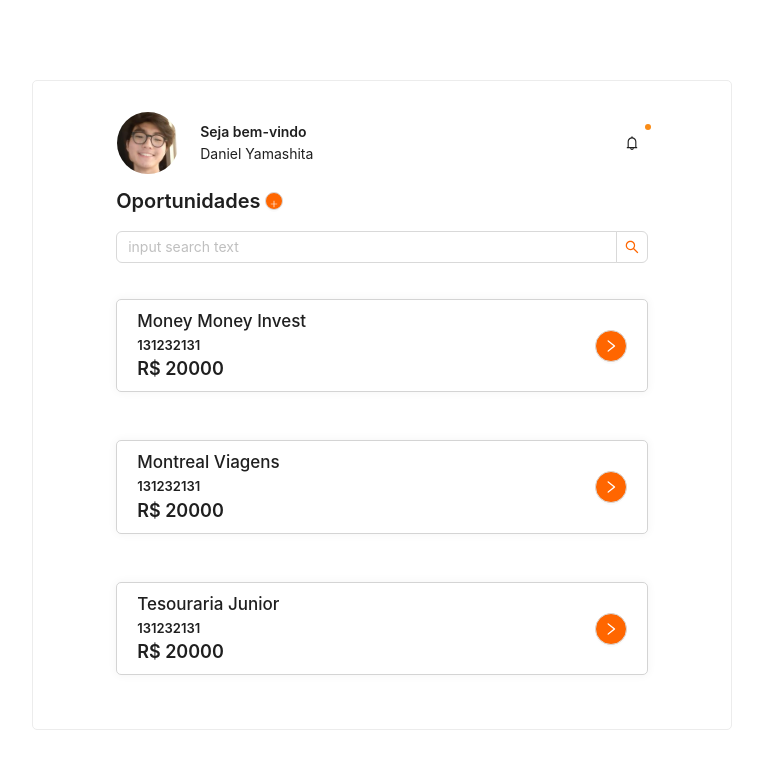
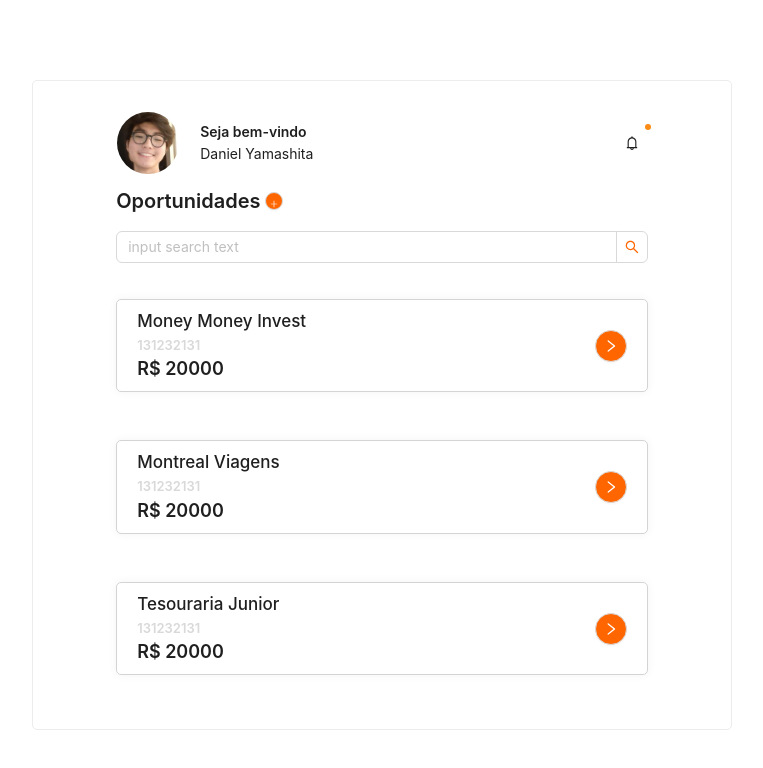
Before and after one commit to YDan08/teste-money-money, a React (Create React App) app: page / in a window 1280 px wide. Shown: the top 768 px of the page, without its empty margins (258-1021 px from the left). Built offline with nearby package versions, Linux system fonts and the light colour scheme; data requests are answered from the project's data file.

Commit message:
feat: alterar estilizações de solicitacao

```diff
--- a/src/components/Solicitacao/Solicitacao.jsx
+++ b/src/components/Solicitacao/Solicitacao.jsx
@@ -30,6 +30,7 @@ export const Solicitacao = ({
         </Col>
 
         <BotaoSeta
+          shape="circle"
           icon={<RightOutlined />}
           onClick={() => navigate('/details', { state: { id } })}
         />
--- a/src/components/Solicitacao/Solicitacao.styled.jsx
+++ b/src/components/Solicitacao/Solicitacao.styled.jsx
@@ -25,6 +25,7 @@ export const TituloEmpresa = styled(Typography.Text)`
 `;
 
 export const CnpjEmpresa = styled(Typography.Text)`
+  color: #d9d9d9;
   && {
     font-weight: 600;
     font-size: 13px;
@@ -39,7 +40,6 @@ export const ValorSolicitado = styled(Typography.Text)`
 `;
 
 export const BotaoSeta = styled(Button)`
-  border-radius: 50%;
   background-color: #ff6600;
   margin-right: 20px;
   color: white;
```
